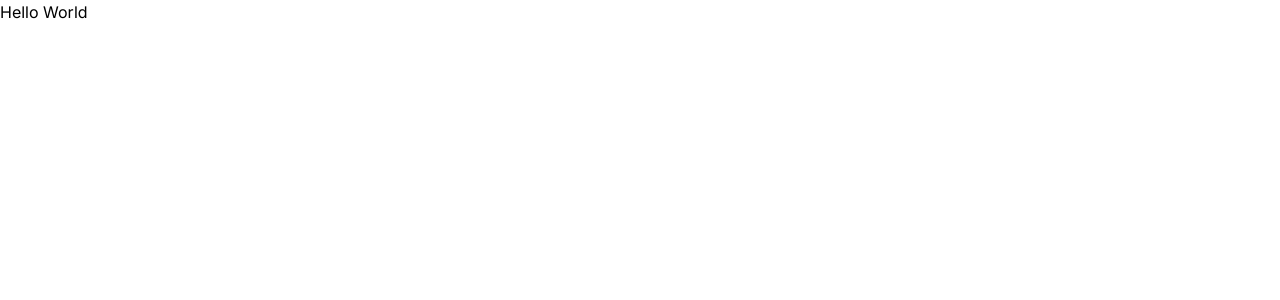
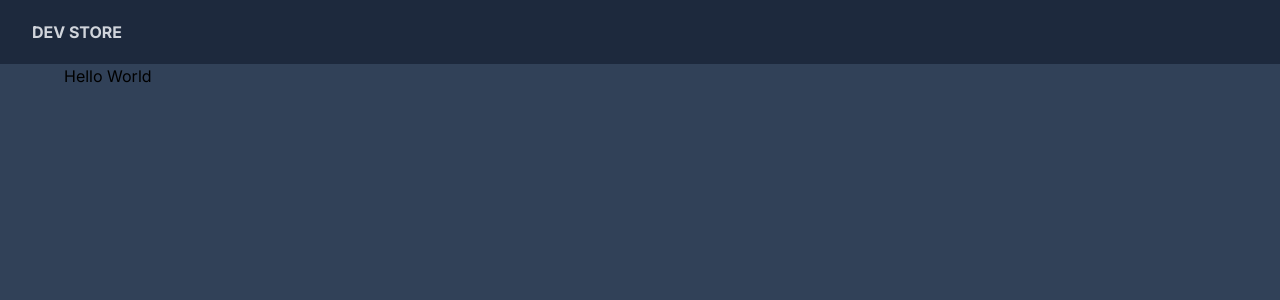
Before and after one commit to DaniloPy-coder/Ecommerce-front, a Next.js app: page / in a window 1280 px wide. Shown: the top 300 px of the page. Built offline with nearby package versions, Linux system fonts and the light colour scheme.

Commit message:
adicionando navbar

```diff
--- /dev/null
+++ b/src/app/components/Navbar.tsx
@@ -0,0 +1,12 @@
+import Link from "next/link";
+
+function Navbar() {
+    return (
+        <nav className="fixed top-0 w-full flex items-center py-2 px-8 justify-between z-50 bg-slate-800 text-gray-300">
+            <Link href={"/"} className="uppercase font-bold text-md h-12 flex items-center">
+                <h1>Dev Store</h1>
+            </Link>
+        </nav>
+    );
+}
+export default Navbar;
--- a/src/app/layout.tsx
+++ b/src/app/layout.tsx
@@ -1,6 +1,7 @@
 import type { Metadata } from "next";
 import { Inter } from "next/font/google";
 import "./globals.css";
+import Navbar from "./components/Navbar";
 
 const inter = Inter({ subsets: ["latin"] })
 
@@ -18,7 +19,10 @@
     <html lang="en">
       <body
         className={inter.className}>
-        {children}
+        <Navbar />
+        <main className="bg-slate-700 h-screen p-16">
+          {children}
+        </main>
       </body>
     </html >
   );
--- a/src/app/page.tsx
+++ b/src/app/page.tsx
@@ -1,8 +1,8 @@
 
 export default function Home() {
   return (
-    <main>
+    <div>
       <h1>Hello World</h1>
-    </main>
+    </div>
   );
 }
```
